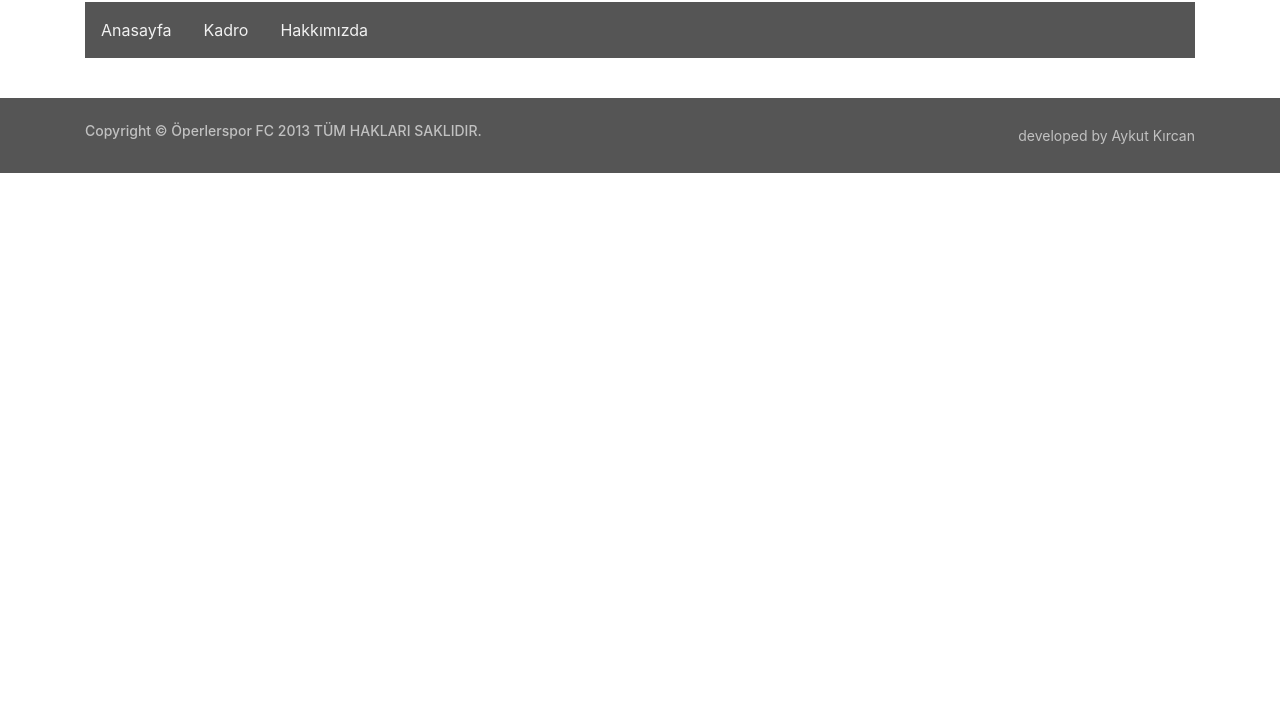
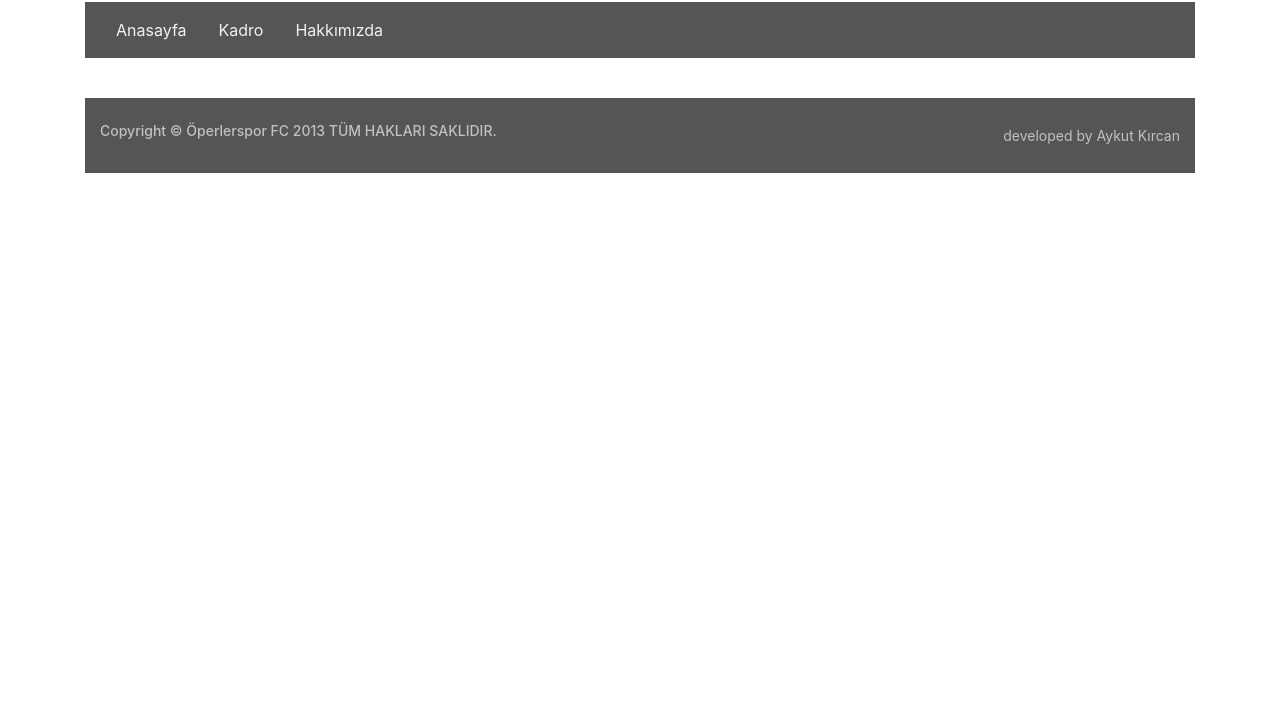
Before and after one commit to aykutkircan/welcome-hapi, a website: page views/layout/layout.html in a window 1280 px wide. Shown: the part 98-800 px from the top of the page. Drawn offline with nearby package versions, Linux system fonts and the light colour scheme; files that its build step writes are made by us from their sources.

Commit message:
fix: fix css issue add container general boy div

```diff
--- a/assets/css/app.css
+++ b/assets/css/app.css
@@ -8,13 +8,7 @@ li {
 }
 
 .navigation {
-    /* height: 65px;
-    width: 100%;
-    border-top: solid 1px #e1e1e1;
-    display: flex;
-    align-items: center;
-    margin: 0;
-    background: #fff; */
+    background-color: #555555;
 }
 
 .navigation ul {
@@ -22,7 +16,6 @@ li {
     margin: 0;
     padding: 0;
     overflow: hidden;
-    background-color: #555555;
 }
 .navigation li {
     float: left;
--- a/views/layout/layout.html
+++ b/views/layout/layout.html
@@ -5,10 +5,12 @@
     {{> head}}
 </head>
 <body>
-    {{> header}}
+    <div class="container">
+        {{> header}}
 
-    {{{content}}}
+        {{{content}}}
 
-    {{> footer}}
+        {{> footer}}
+    </div>
 </body>
 </html>
```
